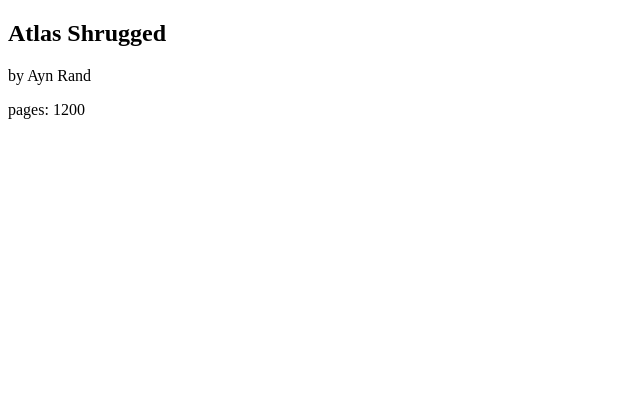
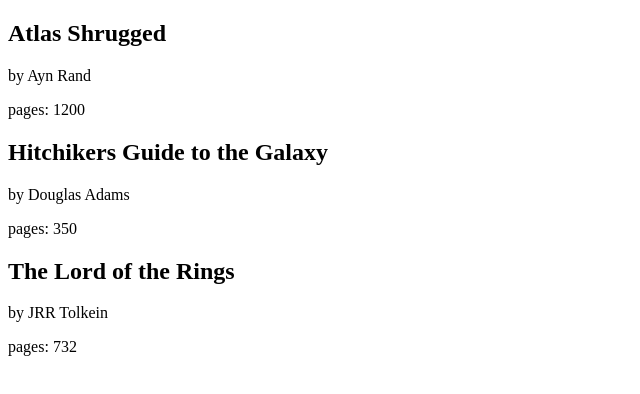
Before and after one commit to SteveMustanski/react-practice, a React (Create React App) app in the folder react-is-fun/: page / in a window 1280 px wide. Shown: the top 394 px of the page, without its empty margins (0-640 px from the left). Built offline with nearby package versions, Linux system fonts and the light colour scheme.

Commit message:
added booklist array to pass into library and rendered by mapping over booklist

```diff
--- a/react-is-fun/src/index.js
+++ b/react-is-fun/src/index.js
@@ -1,5 +1,23 @@
 import React from 'react';
 import { render } from 'react-dom';
+
+let bookList = [
+  {
+    title: 'Atlas Shrugged',
+    author: 'Ayn Rand',
+    pages: 1200,
+  },
+  {
+    title: 'Hitchikers Guide to the Galaxy',
+    author: 'Douglas Adams',
+    pages: 350,
+  },
+  {
+    title: 'The Lord of the Rings',
+    author: 'JRR Tolkein',
+    pages: 732,
+  },
+];
 
 const Book = ({ title, author, pages }) => {
   return (
@@ -11,8 +29,19 @@
   );
 };
 
-const Library = () => {
-  return <Book title='Atlas Shrugged' author='Ayn Rand' pages={1200} />;
+const Library = ({ books }) => {
+  return (
+    <div>
+      {books.map((book, i) => (
+        <Book
+          key={i}
+          title={book.title}
+          author={book.author}
+          pages={book.pages}
+        />
+      ))}
+    </div>
+  );
 };
 
-render(<Library />, document.getElementById('root'));
+render(<Library books={bookList} />, document.getElementById('root'));
```
